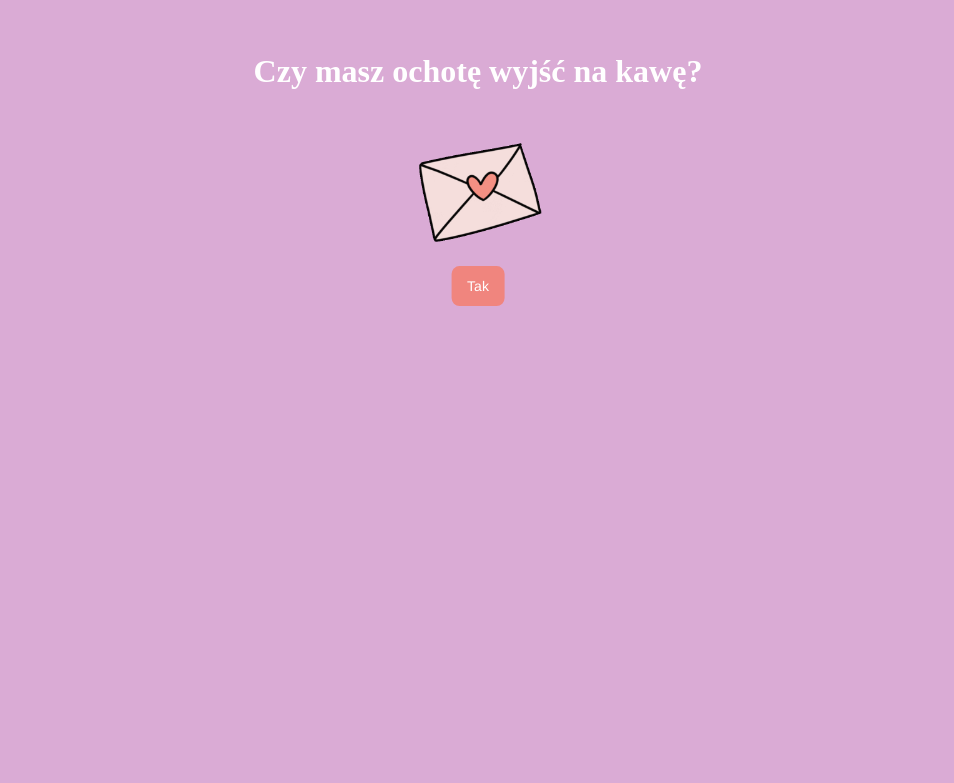
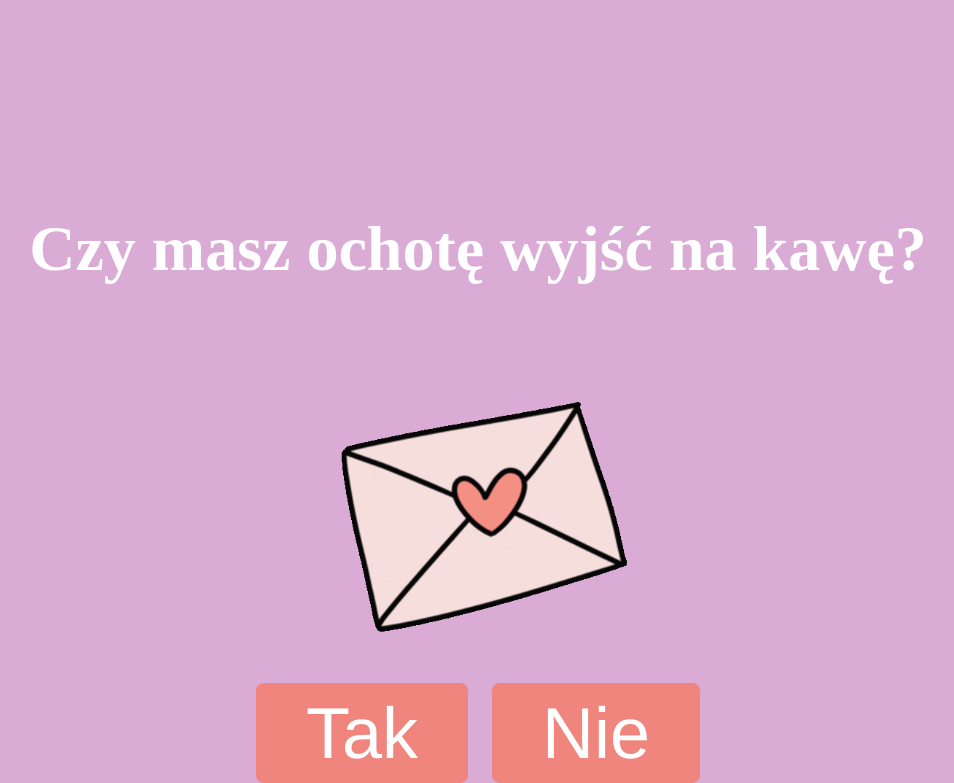
Before and after one commit to filipbart/filipbart.github.io, a plain HTML site: page index.html in a window 1280 px wide. Shown: the part 239-1022 px from the top of the page, without its empty margins (162-1116 px from the left). Before the commit the page ends 816 px from the top, so only its background shows below. Drawn offline with Linux system fonts and the light colour scheme.

Commit message:
add no option

```diff
--- a/index.html
+++ b/index.html
@@ -11,12 +11,19 @@
           <img
             src="./giphy.gif"
             alt="Cute animated mail sticker"
-            width="150"
-            height="150"
+            width="350"
+            height="350"
           />
         </div>
-        <div>
+        <div class="buttons">
           <button class="button-1" onclick="yesClick()">Tak</button>
+          <button
+            class="button-1"
+            onclick="noClick()"
+            style="margin-left: 20px"
+          >
+            Nie
+          </button>
         </div>
       </div>
     </div>
@@ -24,6 +31,9 @@
       function yesClick() {
         window.location.href = "yes.html";
       }
+      function noClick() {
+        window.location.href = "no.html";
+      }
     </script>
   </body>
 </html>
--- a/styles.css
+++ b/styles.css
@@ -4,23 +4,25 @@ body {
 
 h1 {
   color: white;
+  font-size: 4em;
 }
-h3 {
+h2 {
   color: white;
+  font-size: 2em;
 }
 
 .container {
   height: 800px;
   position: relative;
   text-align: center;
+  display: flex;
+  justify-content: center;
 }
 
 .center {
   position: absolute;
   top: 50%;
-  left: 50%;
-  -ms-transform: translate(-50%, -50%);
-  transform: translate(-50%, -50%);
+  margin-left: auto;
 }
 
 /* CSS */
@@ -34,14 +36,14 @@ h3 {
   display: inline-block;
   font-family: "Haas Grot Text R Web", "Helvetica Neue", Helvetica, Arial,
     sans-serif;
-  font-size: 14px;
+  font-size: 4.5em;
   font-weight: 500;
-  height: 40px;
+  height: 100px;
   line-height: 20px;
   list-style: none;
   margin: 0;
   outline: none;
-  padding: 10px 16px;
+  padding: 30px 50px;
   position: relative;
   text-align: center;
   text-decoration: none;
@@ -63,3 +65,9 @@ h3 {
   -webkit-transform: scale(-1, 1);
   transform: scale(-1, 1);
 }
+
+@media (max-width: 480px) {
+  .button-1 {
+    height: 100px;
+  }
+}
```
Also changed, not shown: no.html (renamed from yes.html, +5 -15 lines), no.gif (added).
